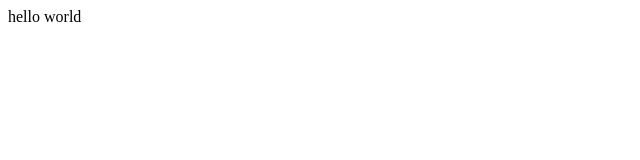
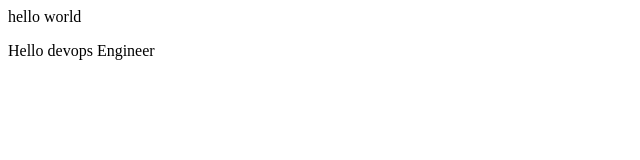
Before and after one commit to AtifShamim321/apnacollege-demo, a plain HTML site: page index.html in a window 1280 px wide. Shown: the whole page, without its empty margins (0-640 px from the left). Drawn offline with Linux system fonts and the light colour scheme.

Commit message:
Update index.html

```diff
--- a/index.html
+++ b/index.html
@@ -1 +1,2 @@
 <p>hello world</p>
+<p>Hello devops Engineer</p>
```
